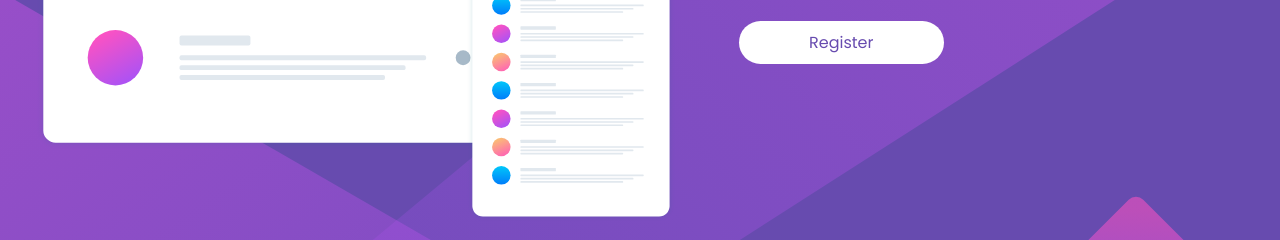
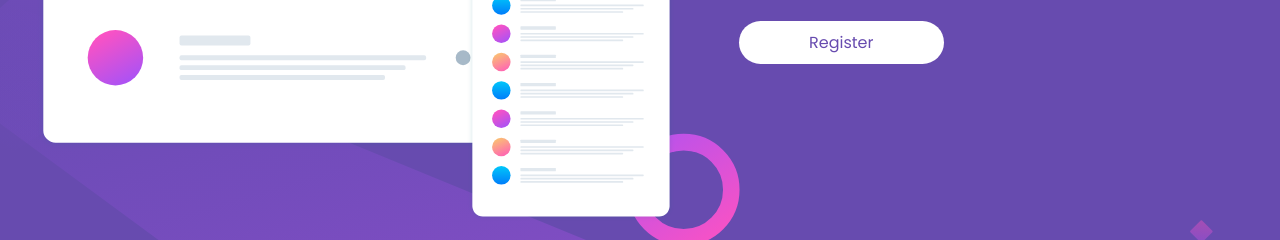
Before and after one commit to Timbar09/FEM-Huddle-landing-page-with-single-intro-section, a plain HTML site: page index.html in a window 1280 px wide. Shown: the part 357-597 px from the top of the page. Drawn offline with nearby package versions, Linux system fonts and the light colour scheme.

Commit message:
Last official update

```diff
--- a/style.css
+++ b/style.css
@@ -80,10 +80,15 @@ a {
   background-size: cover;
   background-repeat: no-repeat;
 }
+@media (min-width: 1020px) {
+  .hero {
+    background-image: url('./images/bg-desktop.svg');
+  }
+}
+
 @media (min-width: 1400px) {
   .hero {
     padding: 12.0781rem 4.5625rem 0;
-    background-image: url('./images/bg-desktop.svg');
   }
 }
 
@@ -92,10 +97,6 @@ a {
   max-width: 600px;
   margin: auto;
 }
-/* @media (min-width: 640px) {
-  .hero__grid {
-  }
-} */
 
 @media (min-width: 1020px) {
   .hero__grid {
```
Also changed, not shown: design/active-states.jpg (deleted), design/desktop-design.jpg (deleted), design/desktop-preview.jpg (deleted), design/mobile-design.jpg (deleted), 1 other file.
